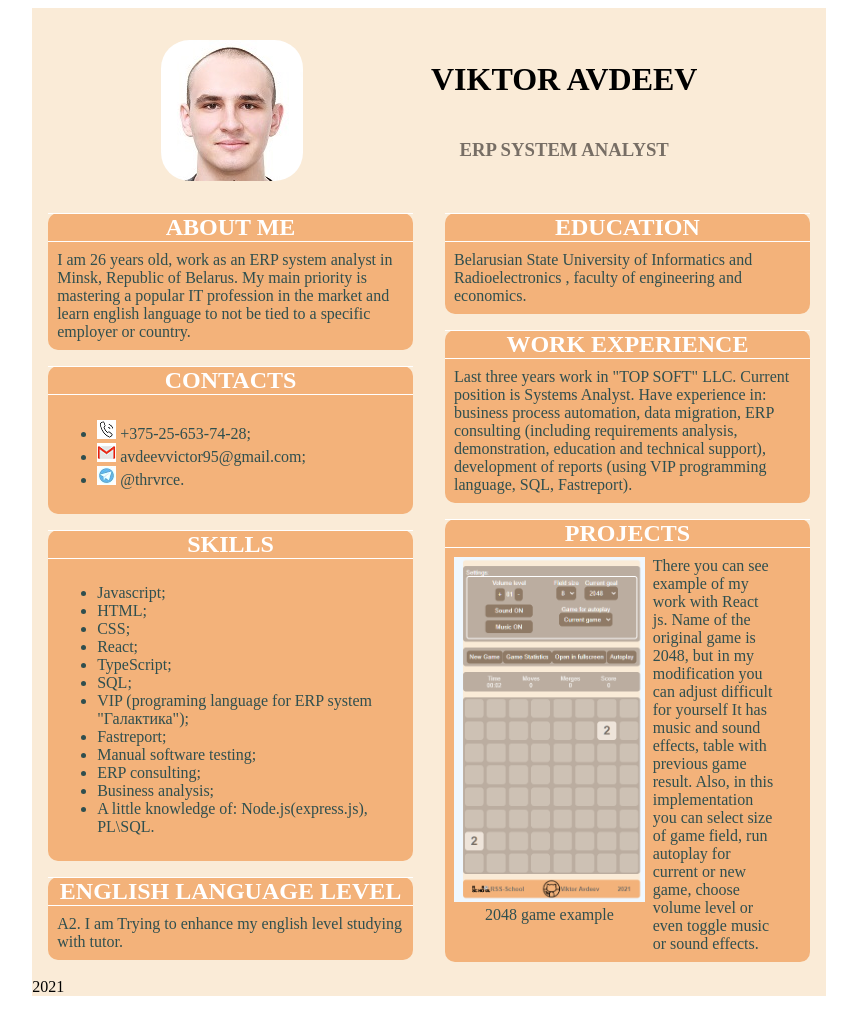
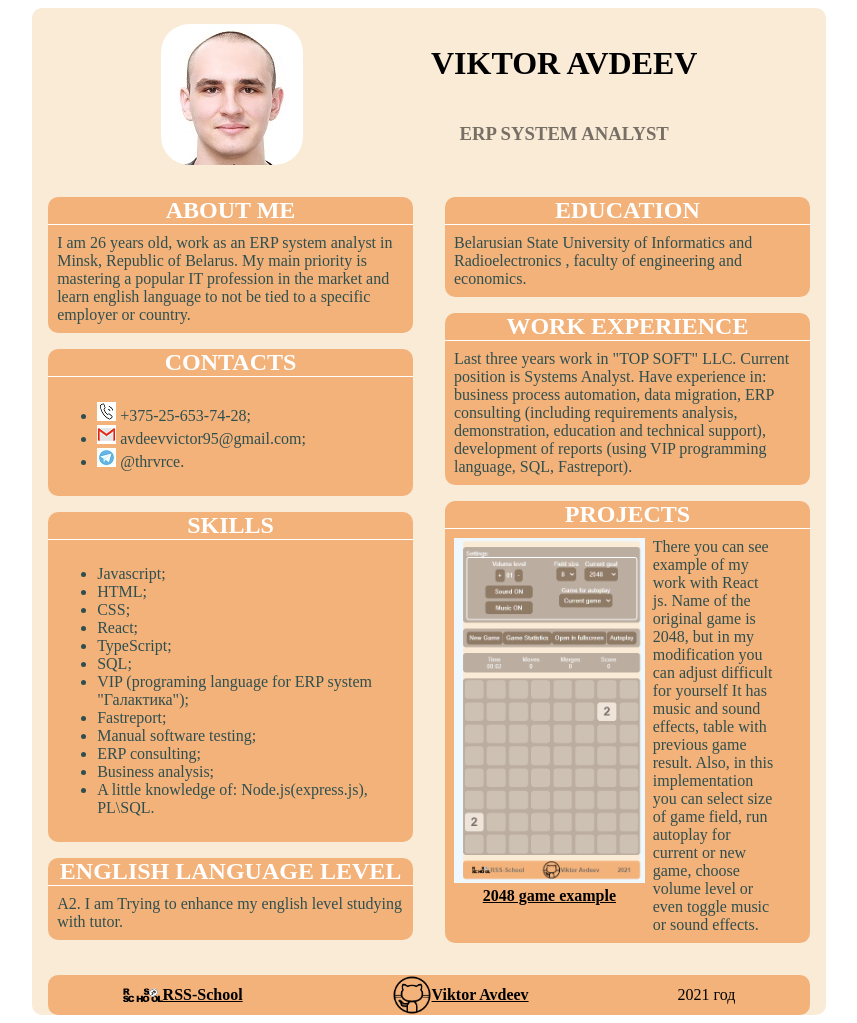
Before and after one commit to thrvrce/rsschool-cv, a plain HTML site: page index.html in a window 1280 px wide. Shown: the whole page, without its empty margins (211-1068 px from the left). Drawn offline with Linux system fonts and the light colour scheme.

Commit message:
feat: add footer

```diff
--- a/index.html
+++ b/index.html
@@ -103,7 +103,11 @@
                       src="2048gameExample.PNG"
                       alt="2048gameExample"
                     />
-                    <figcaption>2048 game example</figcaption>
+                    <figcaption>
+                      <a href="https://thrvrce.github.io/react-game/index.html"
+                        >2048 game example</a
+                      >
+                    </figcaption>
                   </figure>
                   <div class="ProjectDescription">
                     There you can see example of my work with React js. Name of
@@ -120,7 +124,24 @@
           </section>
         </div>
       </main>
-      <footer>2021</footer>
+      <footer class="Panel">
+        <a href="https://rs.school/js/" target="blank"
+          ><div class="FooterElement">
+            <img
+              class="FooterLogo"
+              src="rs_school_js.svg"
+              alt="rschoolLogo"
+            />RSS-School
+          </div></a
+        >
+        <a href="https://github.com/thrvrce/" target="blank"
+          ><div class="FooterElement">
+            <img class="FooterLogo" src="github.png" alt="githubLogo" />Viktor
+            Avdeev
+          </div></a
+        >
+        <div>2021 год</div>
+      </footer>
     </div>
   </body>
 </html>
--- a/styles.css
+++ b/styles.css
@@ -21,6 +21,7 @@ body {
   max-width: 210mm;
   max-height: 297mm;
   background: #faebd7;
+  border-radius: 10px;
 }
 header {
   display: flex;
@@ -28,7 +29,7 @@ header {
   flex-wrap: wrap;
   justify-content: space-evenly;
   text-align: center;
-  margin-top: 2rem;
+  margin-top: 1rem;
 }
 
 .HeaderTextWrapper {
@@ -77,7 +78,6 @@ h1 {
   font-weight: 600;
 }
 h2 {
-  border-top: 1px solid;
   border-bottom: 1px solid;
   text-align: center;
   margin: 0;
@@ -99,3 +99,27 @@ h2,
 h3 {
   text-transform: uppercase;
 }
+footer {
+  display: flex;
+  flex-direction: row;
+  justify-content: space-around;
+  align-items: center;
+  align-content: center;
+  margin: 0 1rem;
+}
+
+.FooterLogo {
+  width: 40px;
+}
+a {
+  text-decoration: none;
+  color: black;
+  text-decoration: underline;
+  font-weight: 600;
+}
+
+.FooterElement {
+  display: flex;
+  flex-direction: row;
+  align-items: center;
+}
```
Also changed, not shown: github.png (added), rs_school_js.svg (added).
